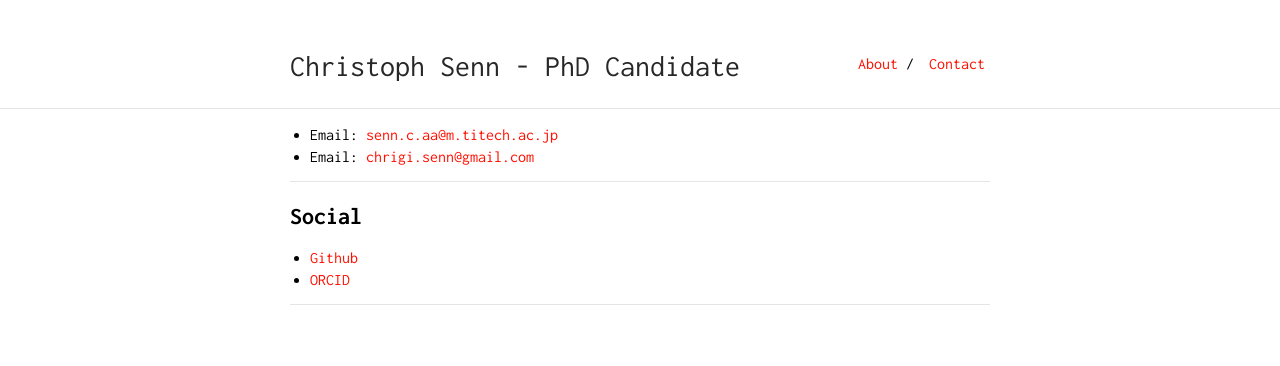
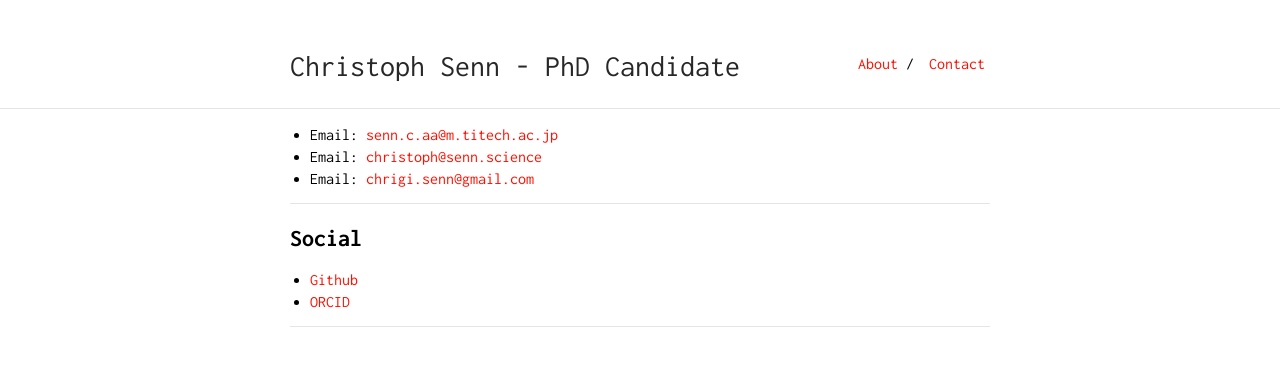
Before and after one commit to delpart/delpart.github.io, a Jekyll site: the page built from contact.md, in a window 1280 px wide. Shown: the top 366 px of the page. Built offline with Jekyll 4.4.1, drawn with Linux system fonts in a browser that asks for light colours.

Commit message:
Update contact.md

```diff
--- a/contact.md
+++ b/contact.md
@@ -4,6 +4,7 @@ is_contact: true
 ---
 
 * Email: [senn.c.aa@m.titech.ac.jp](mailto:senn.c.aa@m.titech.ac.jp)
+* Email: [christoph@senn.science](mailto:christoph@senn.science)
 * Email: [chrigi.senn@gmail.com](mailto:chrigi.senn@gmail.com)
 
 ---
```
